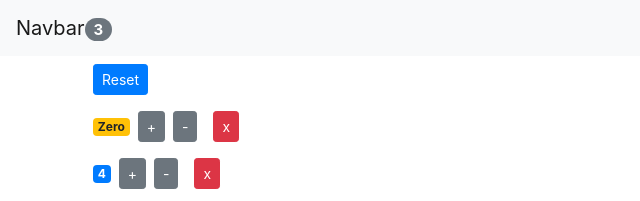
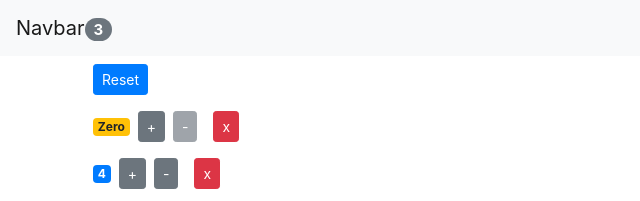
Before and after one commit to eecanada/counter-app, a React (Create React App) app: page / in a window 1280 px wide. Shown: the top 201 px of the page, without its empty margins (0-640 px from the left). Built offline with nearby package versions, Linux system fonts and the light colour scheme.

Commit message:
working decrement function

```diff
--- a/src/App.js
+++ b/src/App.js
@@ -39,6 +39,16 @@ class App extends Component {
     this.setState({ counters });
   };
 
+  handleDecrement = (counterid) => {
+    let counters = this.state.counters.map((counter)=>{
+      if(counter.id === counterid){
+       counter.value--
+      }
+      return counter
+    })
+    this.setState({counters})
+  };
+
   handleIncrement = (counter) => {
     const counters = [...this.state.counters];
     const index = counters.indexOf(counter);
@@ -61,6 +71,7 @@ class App extends Component {
             onIncrement={this.handleIncrement}
             onDelete={this.handleDelete}
             counters={this.state.counters}
+            onDecrement={this.handleDecrement}
           />
         </main>
       </React.Fragment>
--- a/src/components/counter.jsx
+++ b/src/components/counter.jsx
@@ -1,6 +1,7 @@
 import React, { Component } from 'react';
 
 class Counter extends Component {
+  //called on props/state is changed
   componentDidUpdate(prevProps, prevState) {
     console.log('prevProps', prevProps);
     console.log('prevState', prevState);
@@ -26,8 +27,8 @@ class Counter extends Component {
         </button>
 
         <button
-          onClick={() => this.props.onDelete(this.props.counter.id)}
-          className="btn btn-secondary btn-sm m-2"
+          onClick={() => this.props.onDecrement(this.props.counter.id)}
+          className='btn btn-secondary btn-sm m-2 decrement' disabled={this.disableButton()}
         >
           -
         </button>
@@ -51,6 +52,10 @@ class Counter extends Component {
     let classes = 'badge m-2 badge-';
     return (classes += this.props.counter.value === 0 ? 'warning' : 'primary');
   }
+
+  disableButton() {
+    return this.props.counter.value === 0
+  }
 }
 
 export default Counter;
--- a/src/components/counters.jsx
+++ b/src/components/counters.jsx
@@ -3,7 +3,7 @@ import Counter from './counter';
 
 class Counters extends Component {
   render() {
-    const { onReset, counters, onDelete, onIncrement } = this.props;
+    const { onReset, counters, onDelete, onIncrement, onDecrement } = this.props;
     return (
       <div>
         <button onClick={onReset} className="btn btn-primary btn-sm m-2">
@@ -16,6 +16,7 @@ class Counters extends Component {
               onDelete={onDelete}
               counter={counter}
               onIncrement={onIncrement}
+              onDecrement={onDecrement}
             />
           );
         })}
```
